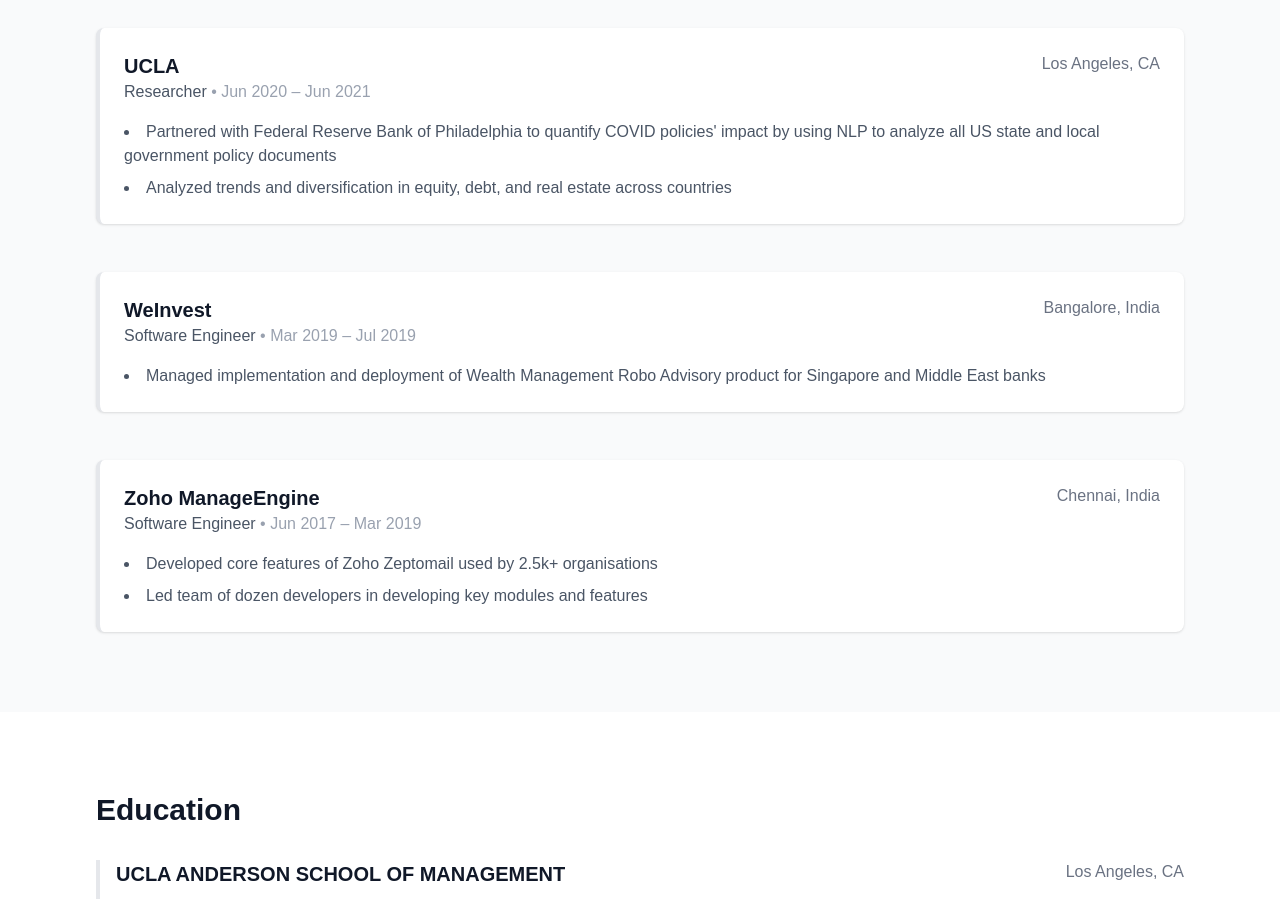
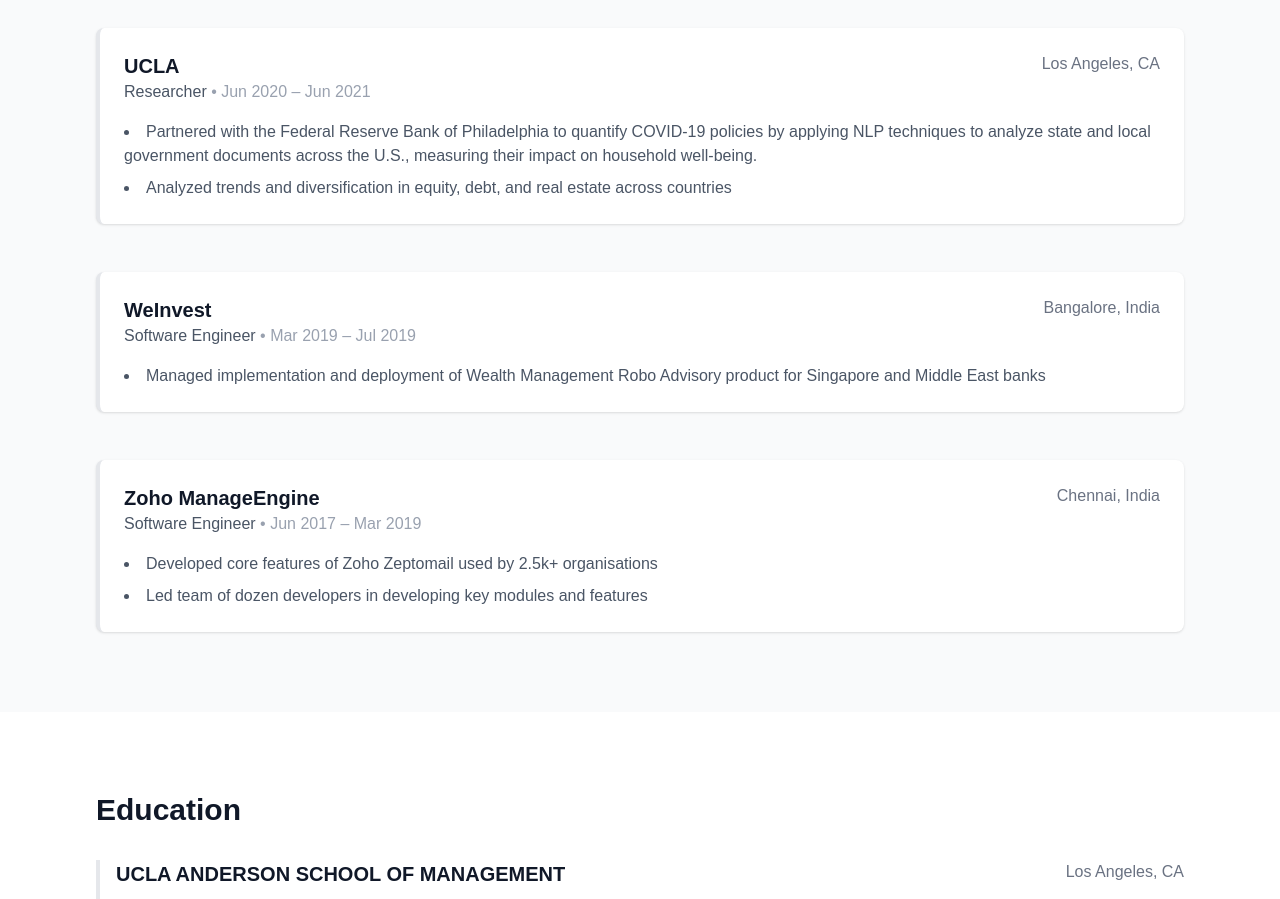
Before and after one commit to kartikagarwal777/portfolio-website, a Next.js app: page / in a window 1280 px wide. Shown: the part 2100-2999 px from the top of the page. Built offline with nearby package versions, Linux system fonts and the light colour scheme.

Commit message:
updated ucla experience

```diff
--- a/src/components/Experience.tsx
+++ b/src/components/Experience.tsx
@@ -48,7 +48,7 @@
         }
       ],
       achievements: [
-        "Partnered with Federal Reserve Bank of Philadelphia to quantify COVID policies' impact by using NLP to analyze all US state and local government policy documents",
+        "Partnered with the Federal Reserve Bank of Philadelphia to quantify COVID-19 policies by applying NLP techniques to analyze state and local government documents across the U.S., measuring their impact on household well-being.",
         "Analyzed trends and diversification in equity, debt, and real estate across countries"
       ]
     },
```
